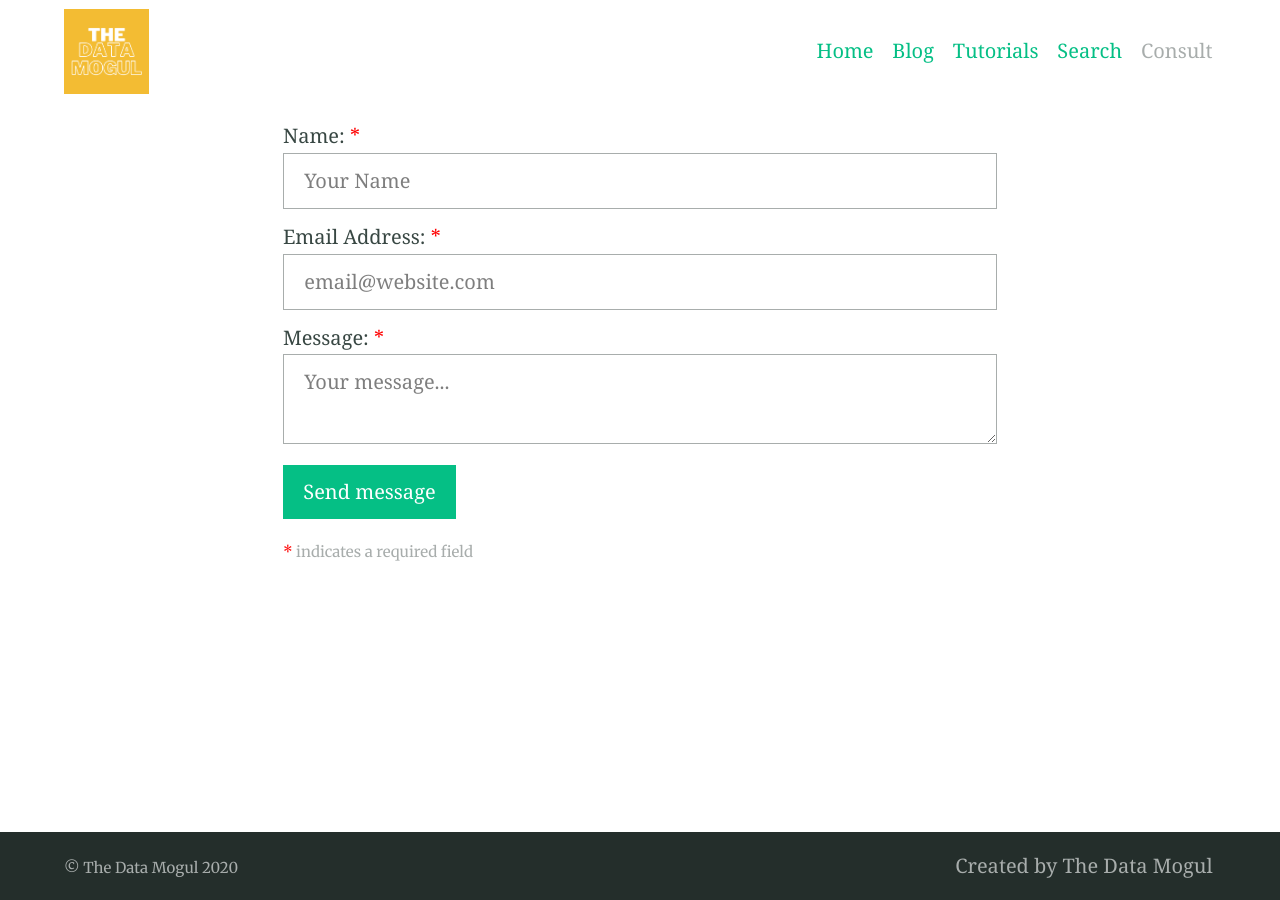
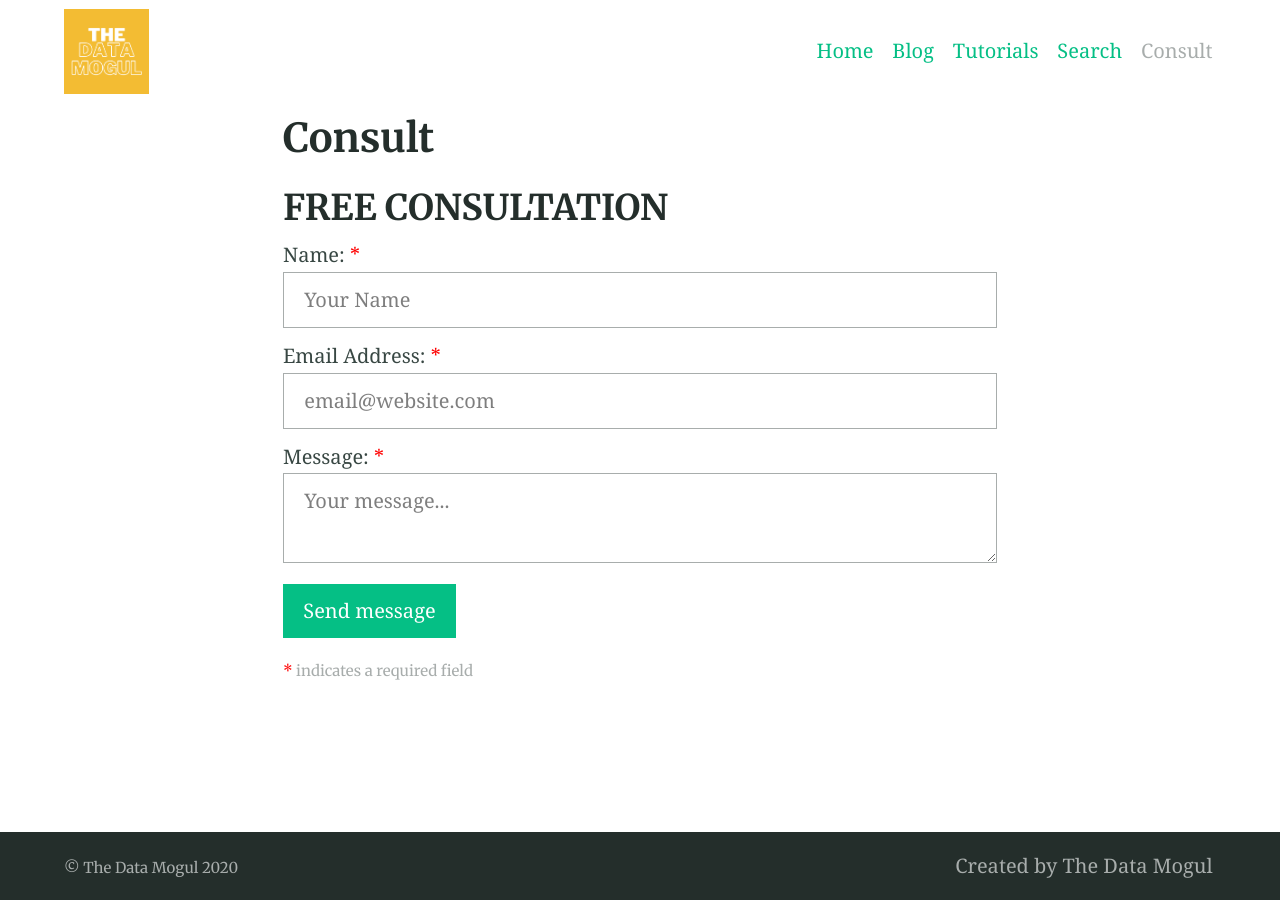
Before and after one commit to the-data-mogul/the-data-mogul.github.io, a Jekyll site: the page built from consult.md, in a window 1280 px wide. Built offline with Jekyll 4.4.1, drawn with Linux system fonts in a browser that asks for light colours; our own code applies the rules of GitHub Pages for plain Markdown files.

Commit message:
Update consult.md

```diff
--- a/consult.md
+++ b/consult.md
@@ -1 +1,7 @@
+---
+title: Consult
+---
+
+## FREE CONSULTATION
+
 {% include site-form.html %}
```
